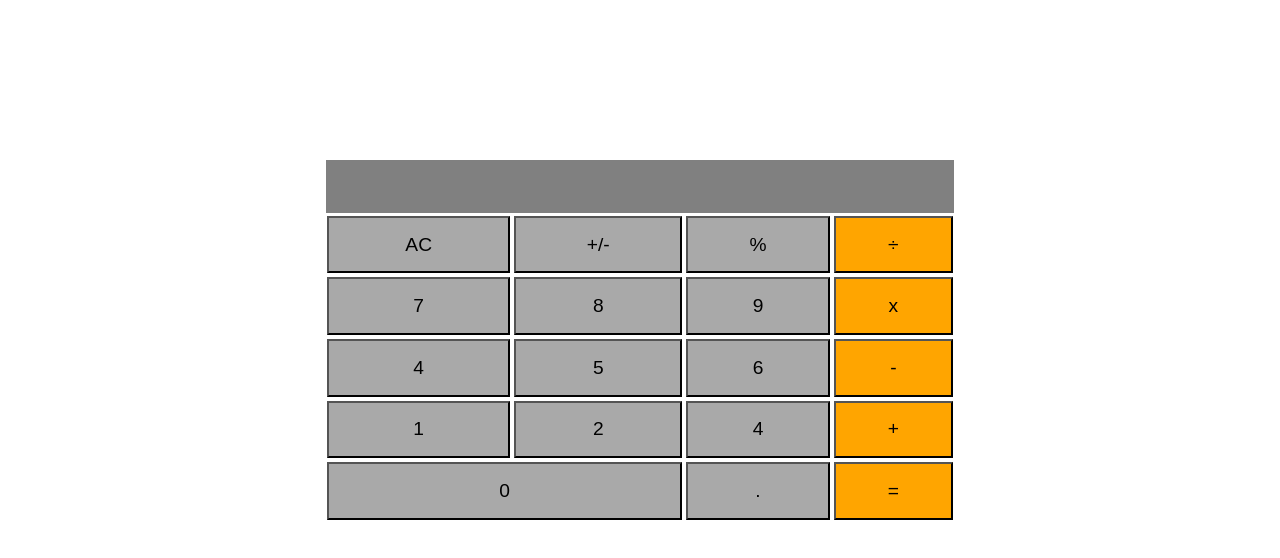
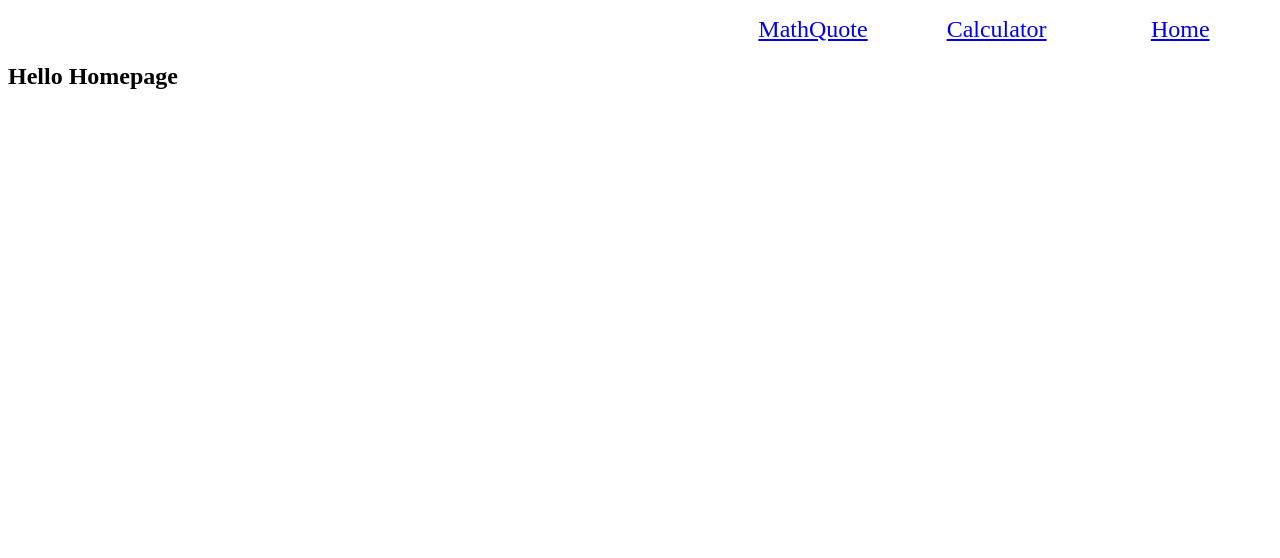
Before and after one commit to tinatsina/math-magicians-online, a React (Create React App) app: page / in a window 1280 px wide. Shown: the top 558 px of the page. Built offline with nearby package versions, Linux system fonts and the light colour scheme.

Commit message:
update - routers configuration completed

```diff
--- a/package.json
+++ b/package.json
@@ -9,6 +9,7 @@
     "big.js": "^6.2.1",
     "react": "^18.2.0",
     "react-dom": "^18.2.0",
+    "react-router-dom": "^6.4.0",
     "react-scripts": "5.0.1",
     "web-vitals": "^2.1.4"
   },
--- a/src/App.js
+++ b/src/App.js
@@ -1,5 +1,5 @@
 import React from 'react';
-import Calculator from './components/Calculator';
+import NavigationBar from './components/NavigationBar';
 
 class App extends React.Component {
   constructor(props) {
@@ -9,7 +9,9 @@ class App extends React.Component {
 
   render() {
     return (
-      <Calculator />
+      <>
+        <NavigationBar />
+      </>
     );
   }
 }
--- /dev/null
+++ b/src/components/HomePage.js
@@ -0,0 +1,11 @@
+import React from 'react';
+
+const HomePage = () => (
+  <div>
+    <h1>
+      Hello Homepage
+    </h1>
+  </div>
+);
+
+export default HomePage;
--- /dev/null
+++ b/src/components/MathQuote.js
@@ -0,0 +1,9 @@
+import React from 'react';
+
+const MathQuote = () => (
+  <div>
+    <h1>MathQuote Page</h1>
+  </div>
+);
+
+export default MathQuote;
--- /dev/null
+++ b/src/components/NavigationBar.js
@@ -0,0 +1,23 @@
+import React from 'react';
+import { Routes, Route, Link } from 'react-router-dom';
+import '../styles/NavigationBar.css';
+import Calculator from './Calculator';
+import HomePage from './HomePage';
+import MathQuote from './MathQuote';
+
+const NavigationBar = () => (
+  <nav>
+    <ul className="navbar-list">
+      <li><Link to="/">Home</Link></li>
+      <li><Link to="Calculator">Calculator</Link></li>
+      <li><Link to="MathQuote">MathQuote</Link></li>
+    </ul>
+    <Routes>
+      <Route path="/" element={<HomePage />} />
+      <Route path="Calculator" element={<Calculator />} />
+      <Route path="MathQuote" element={<MathQuote />} />
+    </Routes>
+  </nav>
+);
+
+export default NavigationBar;
--- a/src/index.js
+++ b/src/index.js
@@ -1,10 +1,13 @@
 import React from 'react';
 import ReactDOM from 'react-dom/client';
+import { BrowserRouter } from 'react-router-dom';
 import App from './App';
 
 const root = ReactDOM.createRoot(document.getElementById('root'));
 root.render(
   <React.StrictMode>
-    <App />
+    <BrowserRouter>
+      <App />
+    </BrowserRouter>
   </React.StrictMode>,
 );
--- /dev/null
+++ b/src/styles/NavigationBar.css
@@ -0,0 +1,12 @@
+.navbar-list {
+  display: flex;
+  flex-direction: row-reverse;
+}
+
+.navbar-list > li {
+  width: 15%;
+  display: inline-block;
+  list-style: none;
+  font-size: x-large;
+  text-align: center;
+}
```
Also changed, not shown: 1 other file (tests, documents, lock files or other folders).
